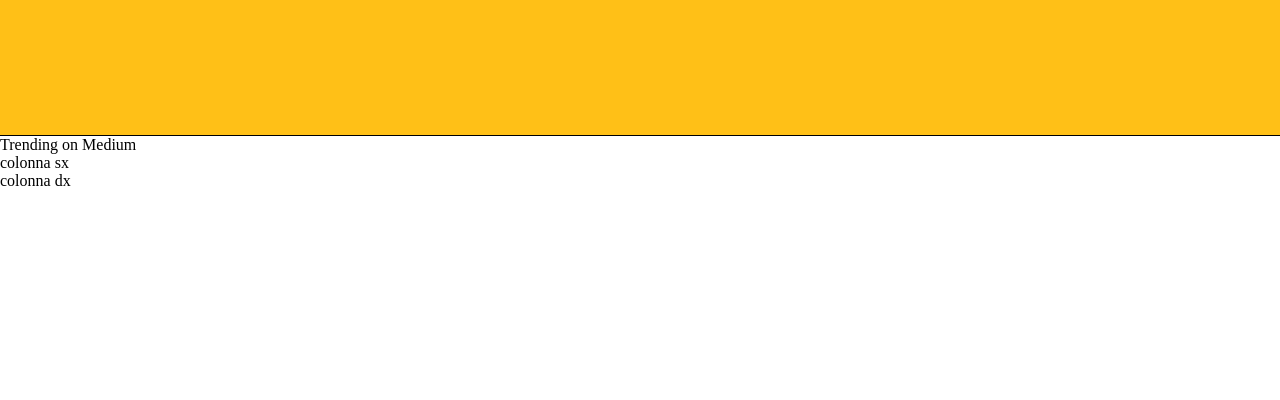
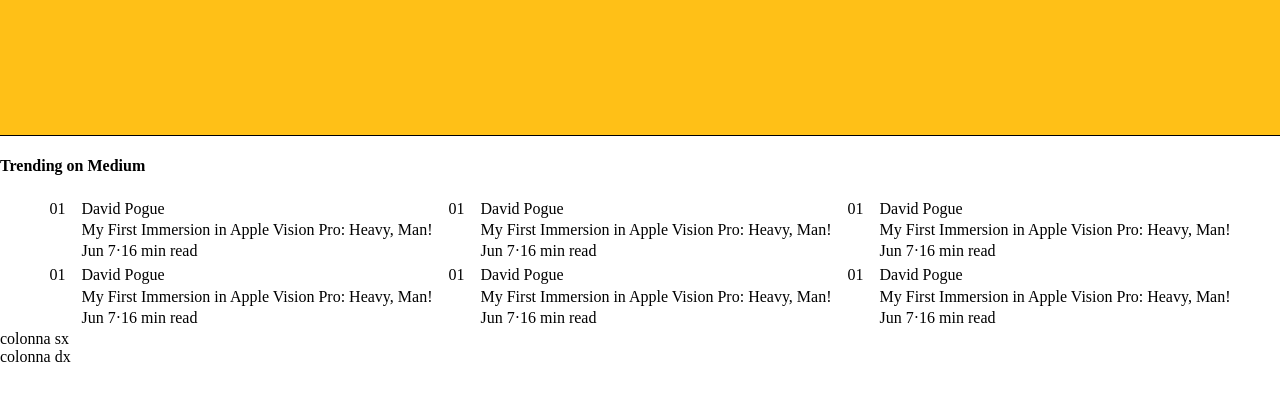
Before and after one commit to WillyWilliam00/ProjectD1M4, a plain HTML site: page index.html in a window 1280 px wide. Shown: the part 366-766 px from the top of the page. Drawn offline with Linux system fonts and the light colour scheme.

Commit message:
Add files via upload

```diff
--- a/assets/css/style.css
+++ b/assets/css/style.css
@@ -41,3 +41,22 @@ header {
 .tool span {
     margin-right: 1em;
 }
+
+.boxes {
+
+    display: flex;
+    justify-content: center;
+    margin: 0 auto;
+    flex-wrap: wrap;
+
+
+
+}
+.box {
+    display: flex;
+
+}
+
+.box p {
+    margin: 0.2rem 0.5rem;
+}
--- a/index.html
+++ b/index.html
@@ -10,7 +10,7 @@
 
 <body>
     <header>
-        <div  class="toolbar">
+        <div class="toolbar">
             <div class="logo">Medium</div>
 
             <div class="tool">
@@ -29,12 +29,114 @@
     <main>
         <div class="home">
             <div class="text_home">
-            <div><p>Stay curious.</p></div>
-            <div>Discover stories, thinking, and expertise from writers on any topic.</div>
-            <div>Star Reading</div>
-           </div>
+                <div>
+                    <p>Stay curious.</p>
+                </div>
+                <div>Discover stories, thinking, and expertise from writers on any topic.</div>
+                <div>Star Reading</div>
+            </div>
         </div>
-        <div>Trending on Medium</div>
+
+        <h4>
+            Trending on Medium
+        </h4>
+        <div class="boxes">
+
+            <div class="box">
+                <div>
+                    <p>01</p>
+                </div>
+                <div>
+                    <div>
+                        <p>David Pogue</p>
+                    </div>
+                    <div>
+                        <p>My First Immersion in Apple Vision Pro: Heavy, Man!</p>
+                    </div>
+                    <div>
+                        <p>Jun 7·16 min read</p>
+                    </div>
+                </div>
+            </div>
+            <div class="box">
+                <div>
+                    <p>01</p>
+                </div>
+                <div>
+                    <div>
+                        <p>David Pogue</p>
+                    </div>
+                    <div>
+                        <p>My First Immersion in Apple Vision Pro: Heavy, Man!</p>
+                    </div>
+                    <div>
+                        <p>Jun 7·16 min read</p>
+                    </div>
+                </div>
+            </div><div class="box">
+                <div>
+                    <p>01</p>
+                </div>
+                <div>
+                    <div>
+                        <p>David Pogue</p>
+                    </div>
+                    <div>
+                        <p>My First Immersion in Apple Vision Pro: Heavy, Man!</p>
+                    </div>
+                    <div>
+                        <p>Jun 7·16 min read</p>
+                    </div>
+                </div>
+            </div><div class="box">
+                <div>
+                    <p>01</p>
+                </div>
+                <div>
+                    <div>
+                        <p>David Pogue</p>
+                    </div>
+                    <div>
+                        <p>My First Immersion in Apple Vision Pro: Heavy, Man!</p>
+                    </div>
+                    <div>
+                        <p>Jun 7·16 min read</p>
+                    </div>
+                </div>
+            </div><div class="box">
+                <div>
+                    <p>01</p>
+                </div>
+                <div>
+                    <div>
+                        <p>David Pogue</p>
+                    </div>
+                    <div>
+                        <p>My First Immersion in Apple Vision Pro: Heavy, Man!</p>
+                    </div>
+                    <div>
+                        <p>Jun 7·16 min read</p>
+                    </div>
+                </div>
+            </div>
+            <div class="box">
+                <div>
+                    <p>01</p>
+                </div>
+                <div>
+                    <div>
+                        <p>David Pogue</p>
+                    </div>
+                    <div>
+                        <p>My First Immersion in Apple Vision Pro: Heavy, Man!</p>
+                    </div>
+                    <div>
+                        <p>Jun 7·16 min read</p>
+                    </div>
+                </div>
+            </div>
+
+        </div>
         <div>colonna sx</div>
         <div>colonna dx</div>
 
```
